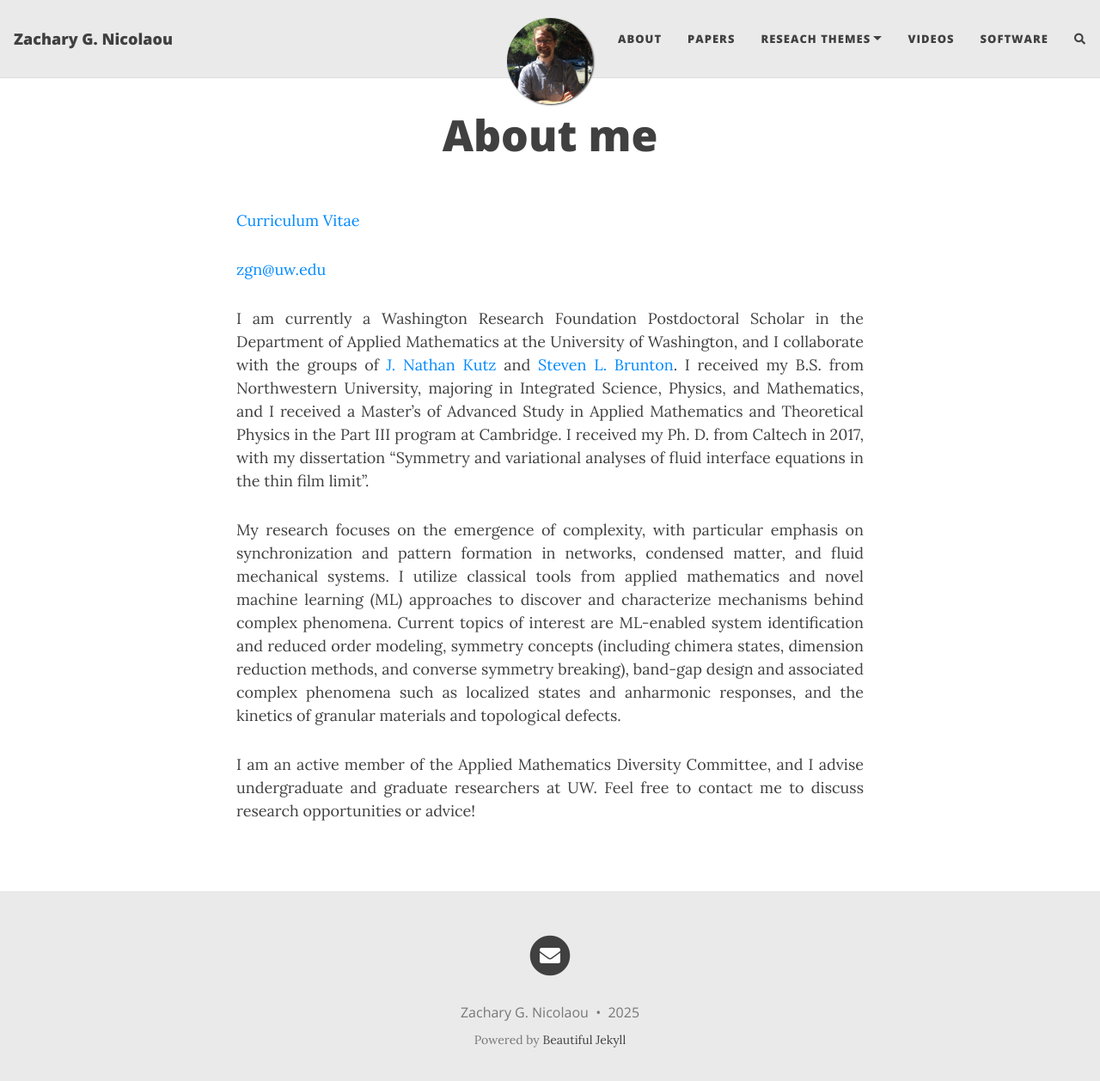
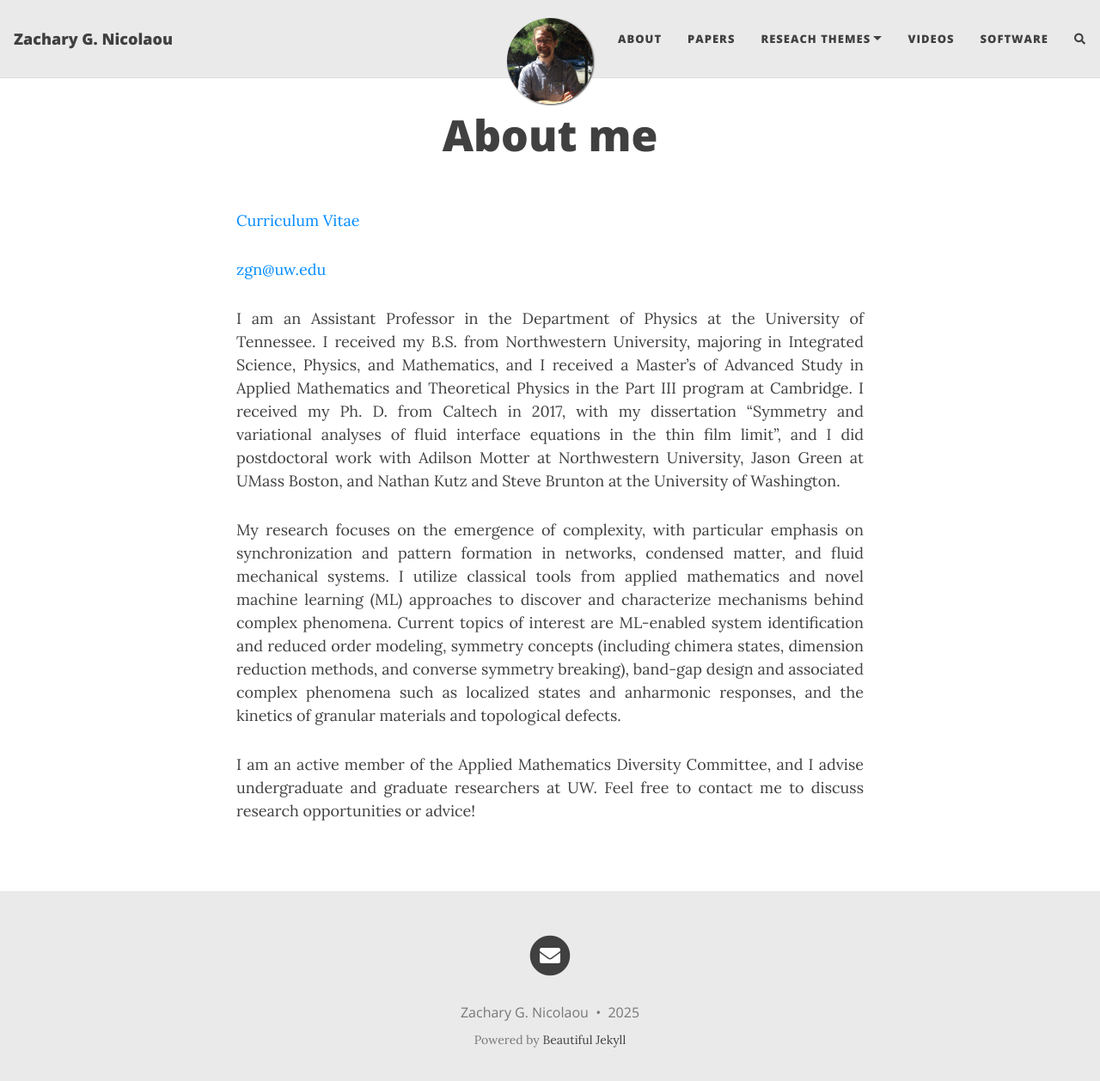
Before and after one commit to znicolaou/znicolaou.github.io, a Jekyll site: the page built from aboutme.md, in a window 1280 px wide and 1271 px high. Shown: the top 1258 px of the window at 86% size. Built offline with Jekyll 4.4.1, drawn with Linux system fonts in a browser that asks for light colours; nearby versions of some CDN libraries; comment, search, counter and statistics services are not loaded.

Commit message:
Update aboutme.md

```diff
--- a/aboutme.md
+++ b/aboutme.md
@@ -7,7 +7,7 @@ title: About me
 
 [zgn@uw.edu](mailto:zgn@uw.edu)
 
-I  am currently a Washington Research Foundation Postdoctoral Scholar in the Department of Applied Mathematics at the University of Washington, and I collaborate with the groups of [J. Nathan Kutz](https://faculty.washington.edu/kutz/) and [Steven L. Brunton](https://www.eigensteve.com/). I received my B.S. from Northwestern University, majoring in Integrated Science, Physics, and Mathematics, and I received a Master’s of Advanced Study in Applied Mathematics and Theoretical Physics in the Part III program at Cambridge. I received my Ph. D. from Caltech in 2017, with my dissertation "Symmetry and variational analyses of fluid interface equations in the thin film limit".
+I am an Assistant Professor in the Department of Physics at the University of Tennessee. I received my B.S. from Northwestern University, majoring in Integrated Science, Physics, and Mathematics, and I received a Master’s of Advanced Study in Applied Mathematics and Theoretical Physics in the Part III program at Cambridge. I received my Ph. D. from Caltech in 2017, with my dissertation "Symmetry and variational analyses of fluid interface equations in the thin film limit", and I did postdoctoral work with Adilson Motter at Northwestern University, Jason Green at UMass Boston, and Nathan Kutz and Steve Brunton at the University of Washington.
 
 My research focuses on the emergence of complexity, with particular emphasis on synchronization and pattern formation in networks, condensed matter, and fluid mechanical systems. I utilize classical tools from applied mathematics and novel machine learning (ML) approaches to discover and characterize mechanisms behind complex phenomena. Current topics of interest are ML-enabled system identification and reduced order modeling, symmetry concepts (including chimera states, dimension reduction methods, and converse symmetry breaking), band-gap design and associated complex phenomena such as localized states and anharmonic responses, and the kinetics of granular materials and topological defects.
 
```
